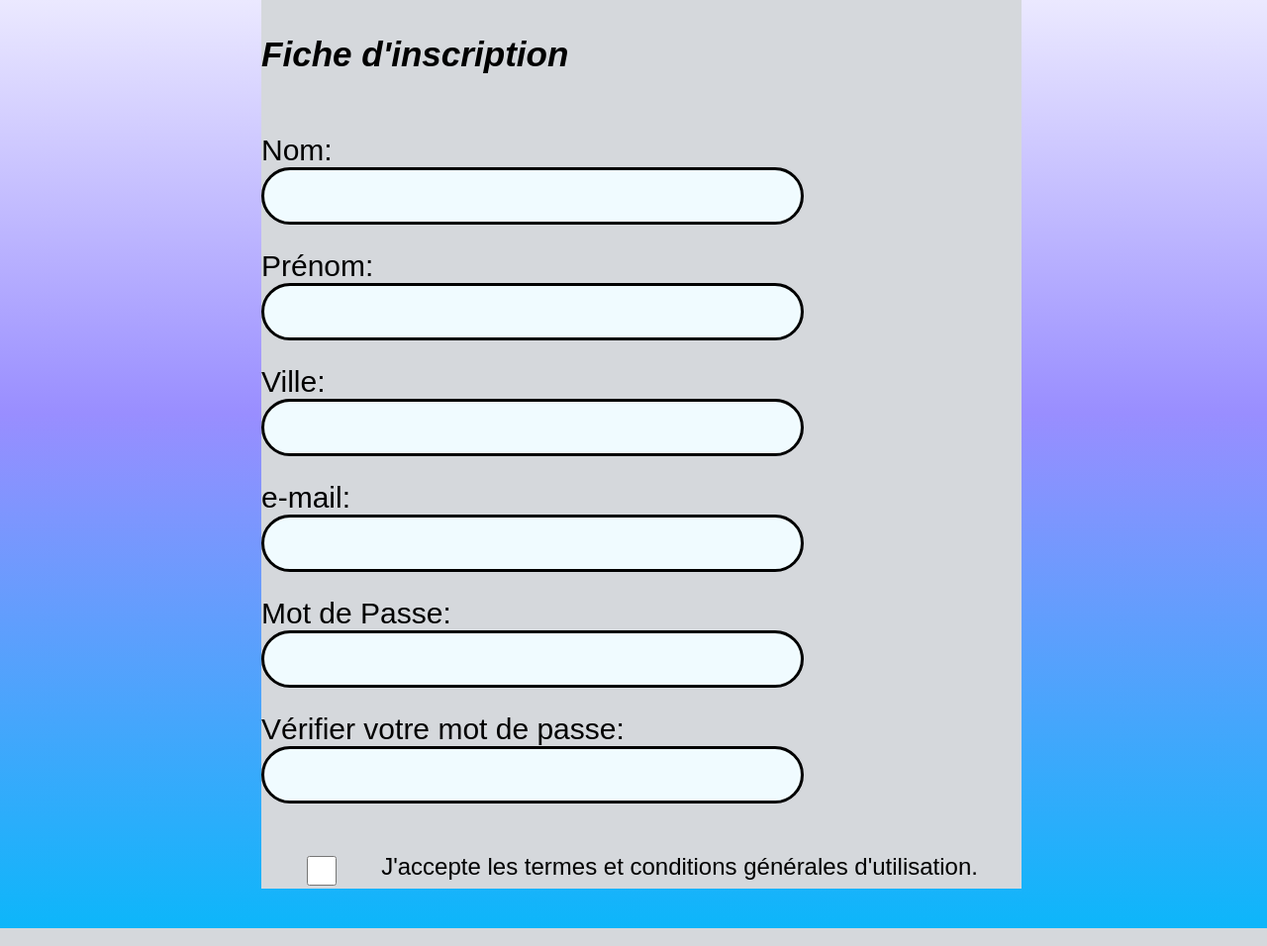
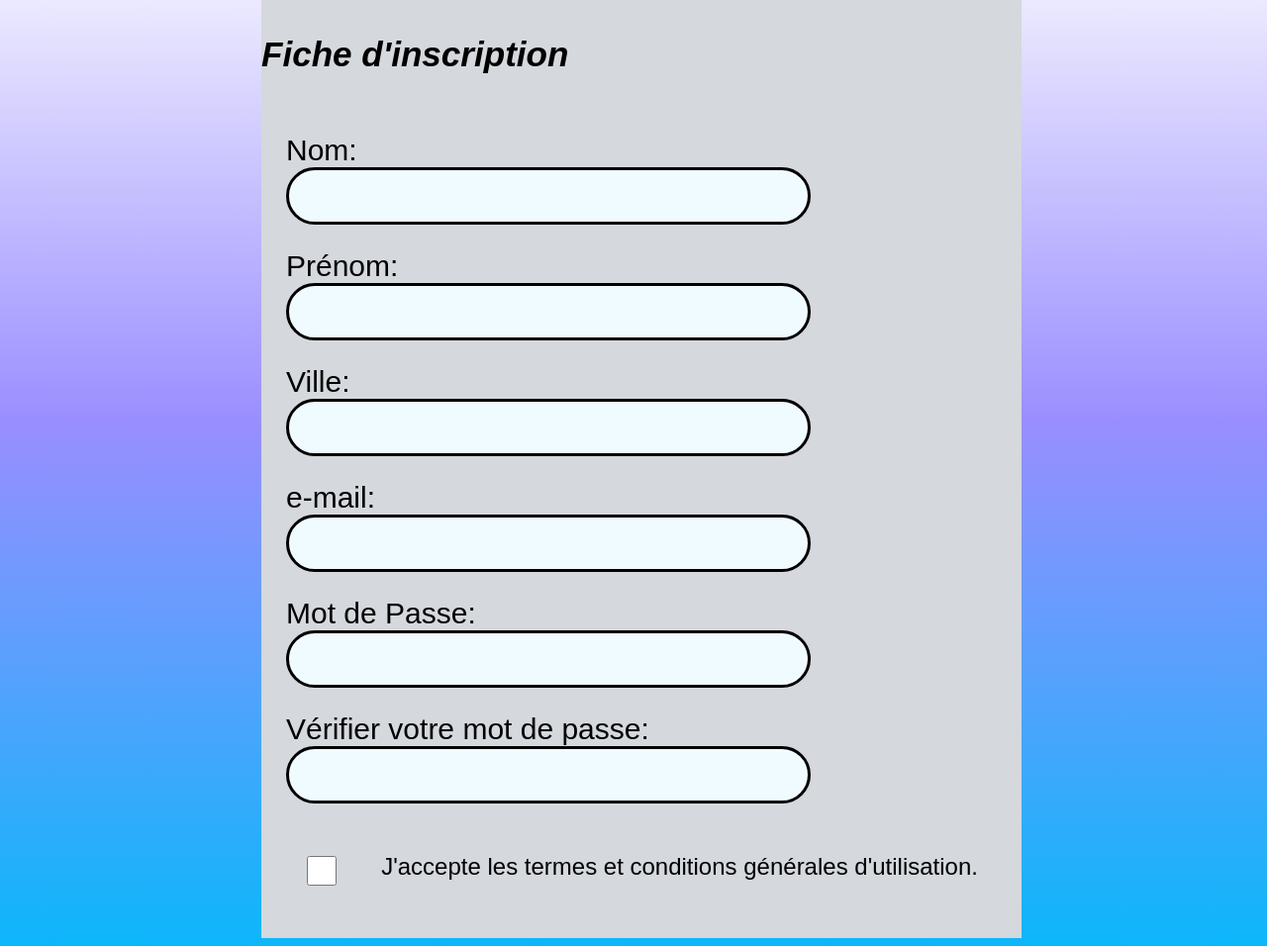
Before and after one commit to kemrode/stationMTO, a PHP site: page /logInRequest.html in a window 1280 px wide. Shown: the part 102-1058 px from the top of the page at 99% size. Run offline with PHP 8.4, Linux system fonts and the light colour scheme.

Commit message:
<feat>3031:padding elements to sign up

```diff
--- a/logInRequest.css
+++ b/logInRequest.css
@@ -220,6 +220,7 @@ a {
 
 h3 {
     display:flex;
+    width: 50%;
     align-items: center;
     font-style: italic;
 }
@@ -236,26 +237,32 @@ input {
 
 #nameSU {
     padding-top: 25px;
+    padding-left: 25px;
 }
 
 #surnameSU{
     padding-top: 25px;
+    padding-left: 25px;
 }
 
 #citySU {
     padding-top: 25px;
+    padding-left: 25px;
 }
 
 #mailSU {
     padding-top: 25px;
+    padding-left: 25px;
 }
 
 #passwordSU {
     padding-top: 25px;
+    padding-left: 25px;
 }
 
 #verifSU {
     padding-top: 25px;
+    padding-left: 25px;
 }
 
 #cgu {
@@ -263,6 +270,7 @@ input {
     flex-direction: row;
     justify-content: flex-start;
     padding-top: 50px;
+    padding-bottom: 50px;
 }
 
 #cguCheckbox {
```
